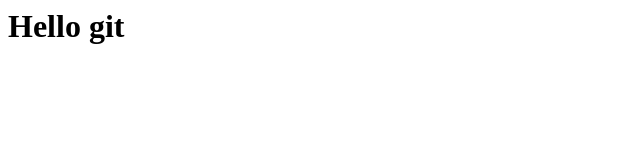
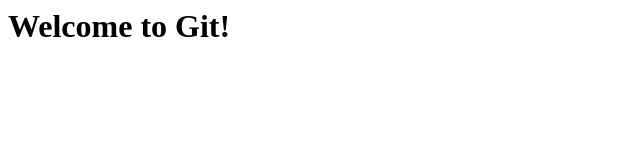
Before and after one commit to biorixx/git_test2025, a plain HTML site: page index.html in a window 1280 px wide. Shown: the whole page, without its empty margins (0-640 px from the left). Drawn offline with Linux system fonts and the light colour scheme.

Commit message:
change h1 again v3

```diff
--- a/index.html
+++ b/index.html
@@ -1 +1 @@
-<h1>Hello git</h1>
+<h1>Welcome to Git!</h1>
```
